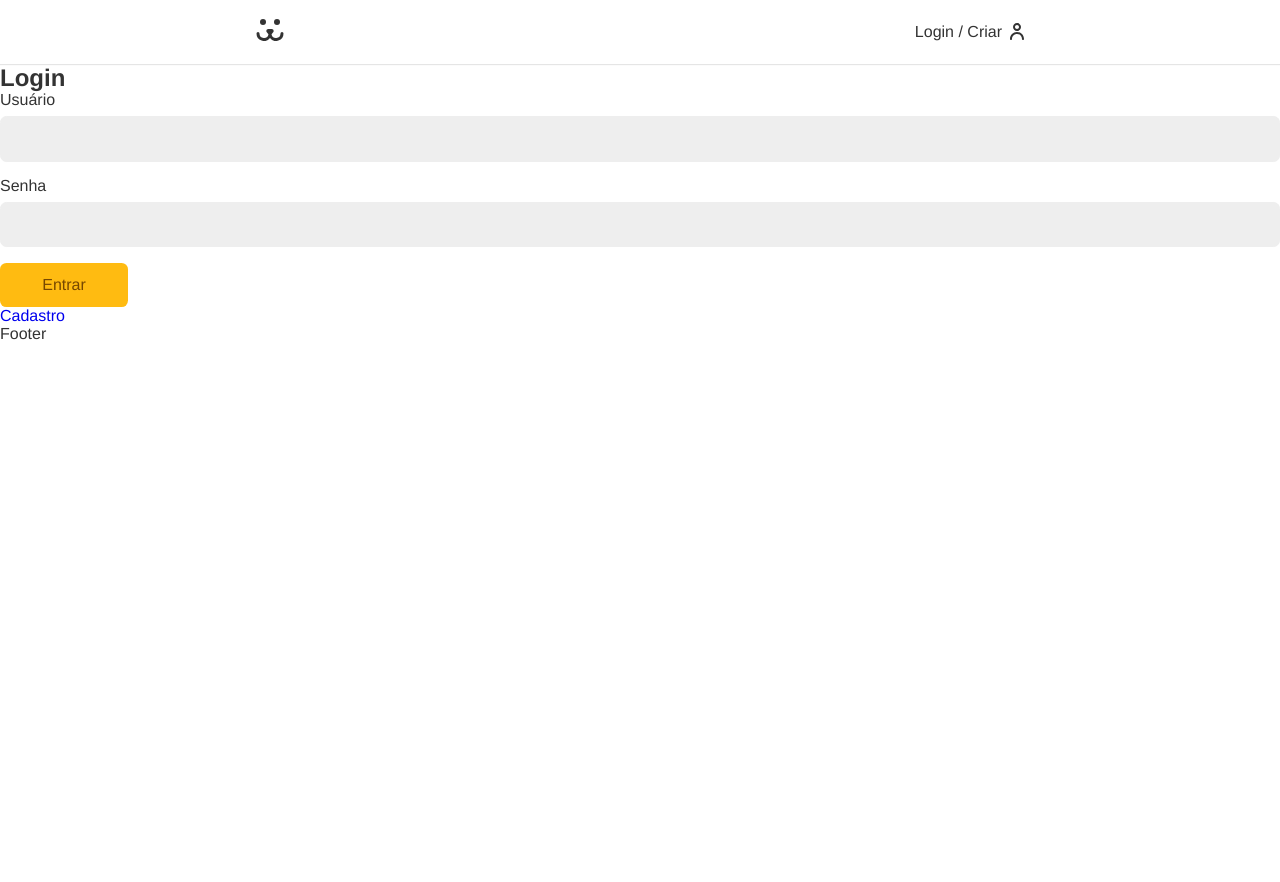
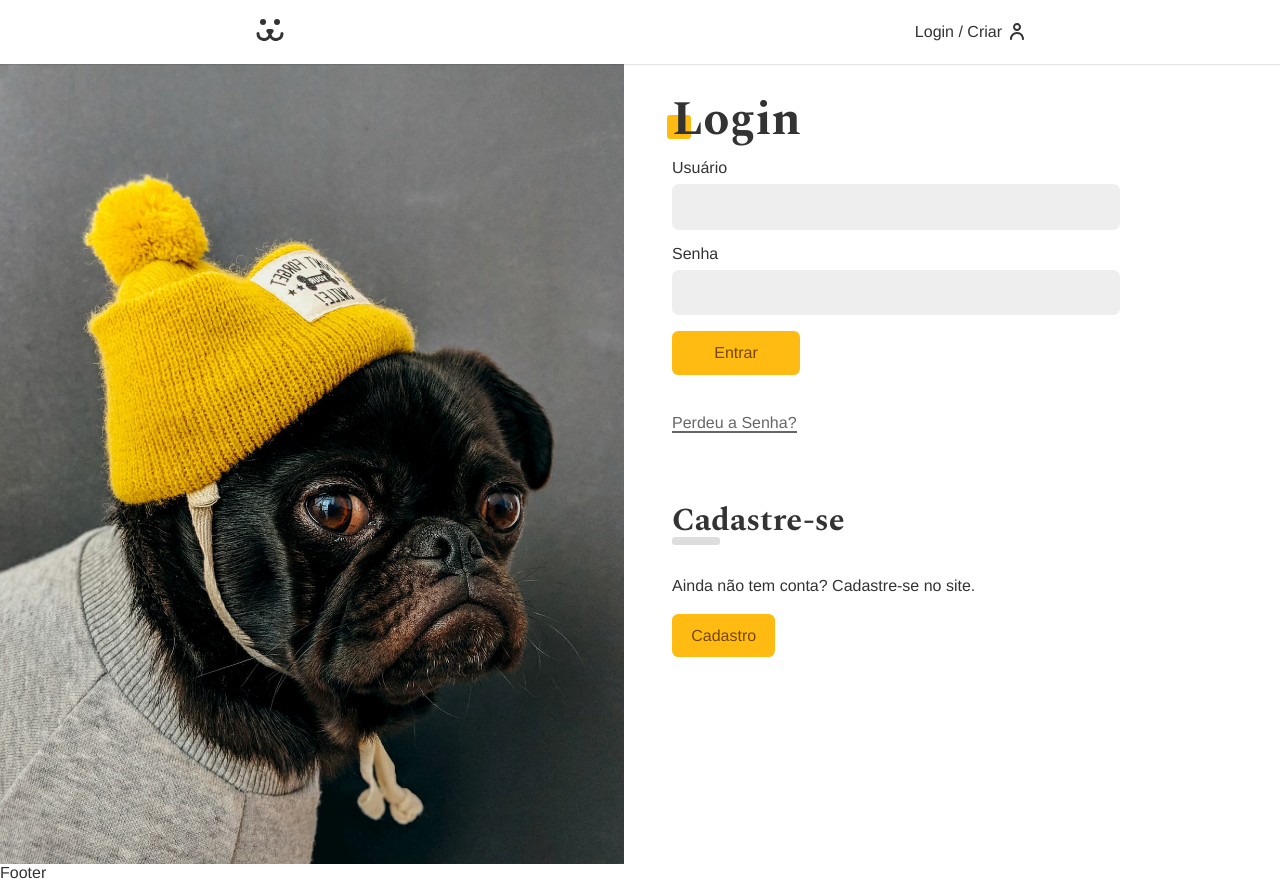
Before and after one commit to Minicius-Voreira/dogs, a React (Vite) app: page /login in a window 1280 px wide. Before the commit the page ends 800 px from the top, so only its background shows below. Built offline with nearby package versions, Linux system fonts and the light colour scheme.

Commit message:
add login form and login background

```diff
--- a/src/App.css
+++ b/src/App.css
@@ -1,3 +1,5 @@
+@import url('https://fonts.googleapis.com/css2?family=IBM+Plex+Mono:wght@400;600&family=Spectral:wght@700&display=swap');
+
 * {
     box-sizing: border-box;
 }
@@ -35,6 +37,7 @@
 
 a {
     text-decoration: none;
+    color: #333;
 }
 
 .container {
@@ -42,3 +45,38 @@
     padding: 0 1rem;
     margin: 0 auto;
 }
+
+.title {
+  font-family: var(--type-second);
+  line-height: 1;
+  font-size: 3rem;
+  margin: 1rem 0;
+  position: relative;
+  z-index: 1;
+}
+
+.title::after {
+    content: '';
+    display: block;
+    width: 1.5rem;
+    height: 1.5rem;
+    background: #fb1;
+    position: absolute;
+    bottom: 5px;
+    left: -5px;
+    border-radius: .2rem;
+    z-index: -1;
+}
+
+.animeLeft {
+    opacity: 0;
+    transform: translateX(-20px);
+    animation: animeLeft .3s forwards;
+}
+
+@keyframes animeLeft {
+    to {
+        opacity: 1;
+        transform: initial;
+    }
+}
--- /dev/null
+++ b/src/Components/Helper/Error.jsx
@@ -0,0 +1,8 @@
+import React from 'react'
+
+const Error = ({ error }) => {
+  if (!error) return null;
+  return <p style={{ color: '#f31', margin: '1rem 0' }}>{error}</p>
+}
+
+export default Error;
--- a/src/Components/Login/Login.jsx
+++ b/src/Components/Login/Login.jsx
@@ -5,6 +5,7 @@
 import LoginPasswordLost from './LoginPasswordLost';
 import LoginPasswordReset from './LoginPasswordReset';
 import { UserContext } from '../../UserContext';
+import styles from './Login.module.css';
 
 const Login = () => {
   const {login} = React.useContext(UserContext);
@@ -12,7 +13,8 @@
   if(login === true) return <Navigate to="/conta" />
 
   return (
-    <div>
+    <section className={styles.login}>
+      <div className={styles.forms}>
         <Routes>
           <Route path='/' element={<LoginForm />}/>
           <Route path='criar' element={<LoginCreate />}/>
@@ -20,6 +22,7 @@
           <Route path='resetar' element={<LoginPasswordReset />}/>
         </Routes>
       </div>
+    </section>
   );
 };
 
--- /dev/null
+++ b/src/Components/Login/Login.module.css
@@ -0,0 +1,30 @@
+.login {
+  display: grid;
+  grid-template-columns: 1fr 1fr;
+  min-height: 100vh;
+  gap: 2rem;
+}
+
+.login::before {
+  display: block;
+  content: '';
+  background: url('../../Assets/login.jpg') no-repeat center center;
+  background-size: cover;
+}
+
+.forms {
+  max-width: 30rem;
+  padding: 1rem;
+}
+
+@media (max-width: 40rem) {
+  .login {
+    grid-template-columns: 1fr;
+  }
+  .login::before {
+    display: none;
+  }
+  .forms {
+    max-width: 100%;
+  }
+}
--- a/src/Components/Login/LoginForm.jsx
+++ b/src/Components/Login/LoginForm.jsx
@@ -4,6 +4,9 @@
 import Button from '../Forms/Button';
 import useForm from '../../Hooks/useForm';
 import { UserContext } from '../../UserContext';
+import Error from '../Helper/Error';
+import styles from './LoginForm.module.css';
+import stylesBtn from '../Forms/Button.module.css';
 
 const LoginForm = () => {
   const username = useForm();
@@ -20,15 +23,20 @@
   }
 
   return (
-    <section>
-      <h1>Login</h1>
-      <form action="" onSubmit={handleSubmit}>
+    <section className='animeLeft'>
+      <h1 className='title'>Login</h1>
+      <form className={styles.form} onSubmit={handleSubmit}>
         <Input label='Usuário' type='text' name='username' {...username} />
         <Input label='Senha' type='password' name='password' {...password} />
         {loading ? <Button disabled>Carregando...</Button> : <Button>Entrar</Button>}
-        {error && <p>{error}</p>}
+        <Error error={error} />
       </form>
-      <Link to="/login/criar">Cadastro</Link>
+      <Link className={styles.perdeu} to="/login/perdeu">Perdeu a Senha?</Link>
+      <div className={styles.cadastro}>
+        <h2 className={styles.subtitle}>Cadastre-se</h2>
+        <p>Ainda não tem conta? Cadastre-se no site.</p>
+        <Link className={stylesBtn.button} to="/login/criar">Cadastro</Link>
+      </div>
     </section>
   )
 }
--- /dev/null
+++ b/src/Components/Login/LoginForm.module.css
@@ -0,0 +1,42 @@
+.form {
+  margin-bottom: 2rem;
+}
+
+.perdeu {
+  display: inline-block;
+  color: #666;
+  padding: .5rem 0;
+  line-height: 1;
+}
+
+.perdeu::after {
+  content: '';
+  height: 2px;
+  width: 100%;
+  background: currentColor;
+  display: block;
+}
+
+.cadastro {
+   margin-top: 4rem;
+}
+
+.cadastro p {
+  margin-top: 2rem;
+  margin-bottom: 2rem;
+}
+
+.subtitle {
+  font-family: var(--type-second);
+  line-height: 1;
+  font-size: 2rem;
+}
+
+.subtitle::after {
+  content: '';
+  display: block;
+  background: #ddd;
+  height: .5rem;
+  width: 3rem;
+  border-radius: .2rem;
+}
```
Lines whose indentation alone changed are shown as unchanged.
